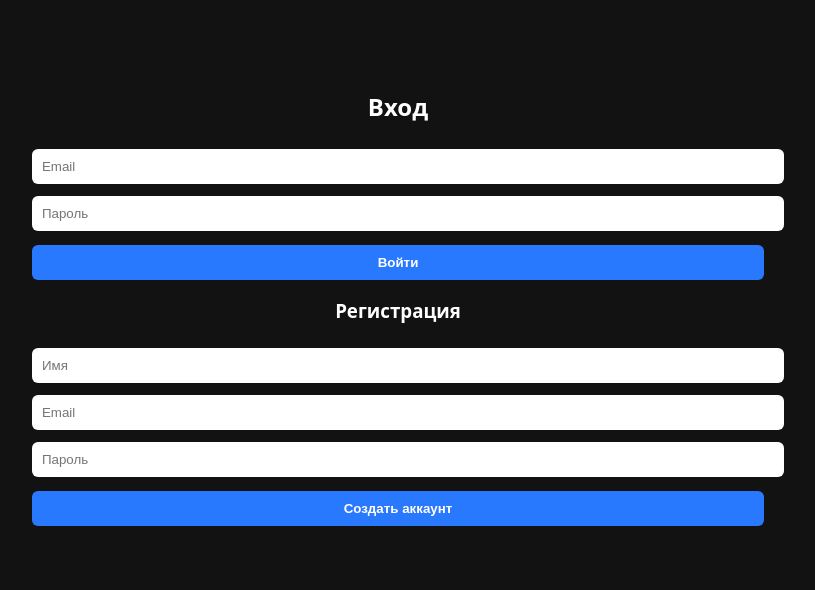
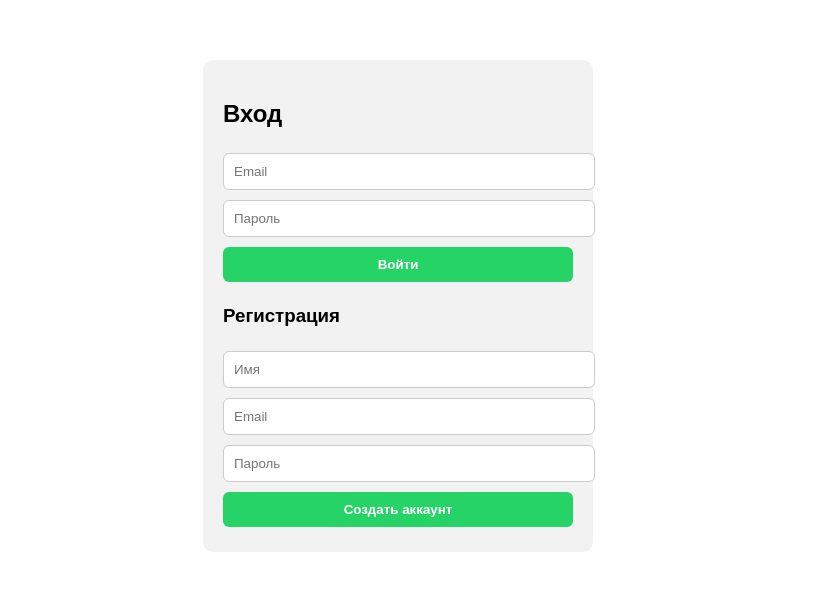
Before and after one commit to Demid2612/skillswap-pro, a website: page public/index.html in a window 1280 px wide. Shown: the part 102-692 px from the top of the page, without its empty margins (242-1057 px from the left). Drawn offline with Linux system fonts and the light colour scheme.

Commit message:
Revamp styles for light theme and layout adjustments

```diff
--- a/public/style.css
+++ b/public/style.css
@@ -1,59 +1,40 @@
 body {
-  margin: 0;
-  font-family: system-ui, sans-serif;
-  background: #121212;
-  color: #fff;
+  background: #fff;
+  color: #000;
+  font-family: Arial;
   display: flex;
   justify-content: center;
   align-items: center;
-  min-height: 100vh;
+  height: 100vh;
 }
 
-.container {
-  background: #1e1e1e;
-  padding: 20px 30px;
-  border-radius: 12px;
-  box-shadow: 0 0 20px rgba(0,0,0,0.5);
+.box {
+  background: #f2f2f2;
+  padding: 20px;
   width: 350px;
+  border-radius: 10px;
 }
 
-h2, h3 {
-  text-align: center;
+input,button {
+  width: 100%;
+  padding: 10px;
+  margin: 5px 0;
+  border-radius: 6px;
+  border: 1px solid #ccc;
 }
 
-input {
-  width: 100%;
-  padding: 10px;
-  margin: 6px 0;
-  border-radius: 6px;
+button {
+  background: #25D366;
+  color: #fff;
+  font-weight: bold;
+  cursor: pointer;
   border: none;
 }
 
-button {
-  width: 100%;
-  padding: 10px;
-  margin-top: 8px;
-  border: none;
-  border-radius: 6px;
-  background: #2979ff;
-  color: #fff;
-  font-weight: 600;
-  cursor: pointer;
-}
-
-#users div {
-  padding: 5px 8px;
-  border-radius: 4px;
-  background: #2a2a2a;
-  margin: 3px 0;
-  cursor: pointer;
-}
-
-#messages {
+.chat {
   max-height: 200px;
   overflow-y: auto;
-  background: #151515;
-  padding: 8px;
-  border-radius: 6px;
-  margin-bottom: 8px;
+  padding: 10px;
+  background: #fff;
+  border-radius: 8px;
 }
```
